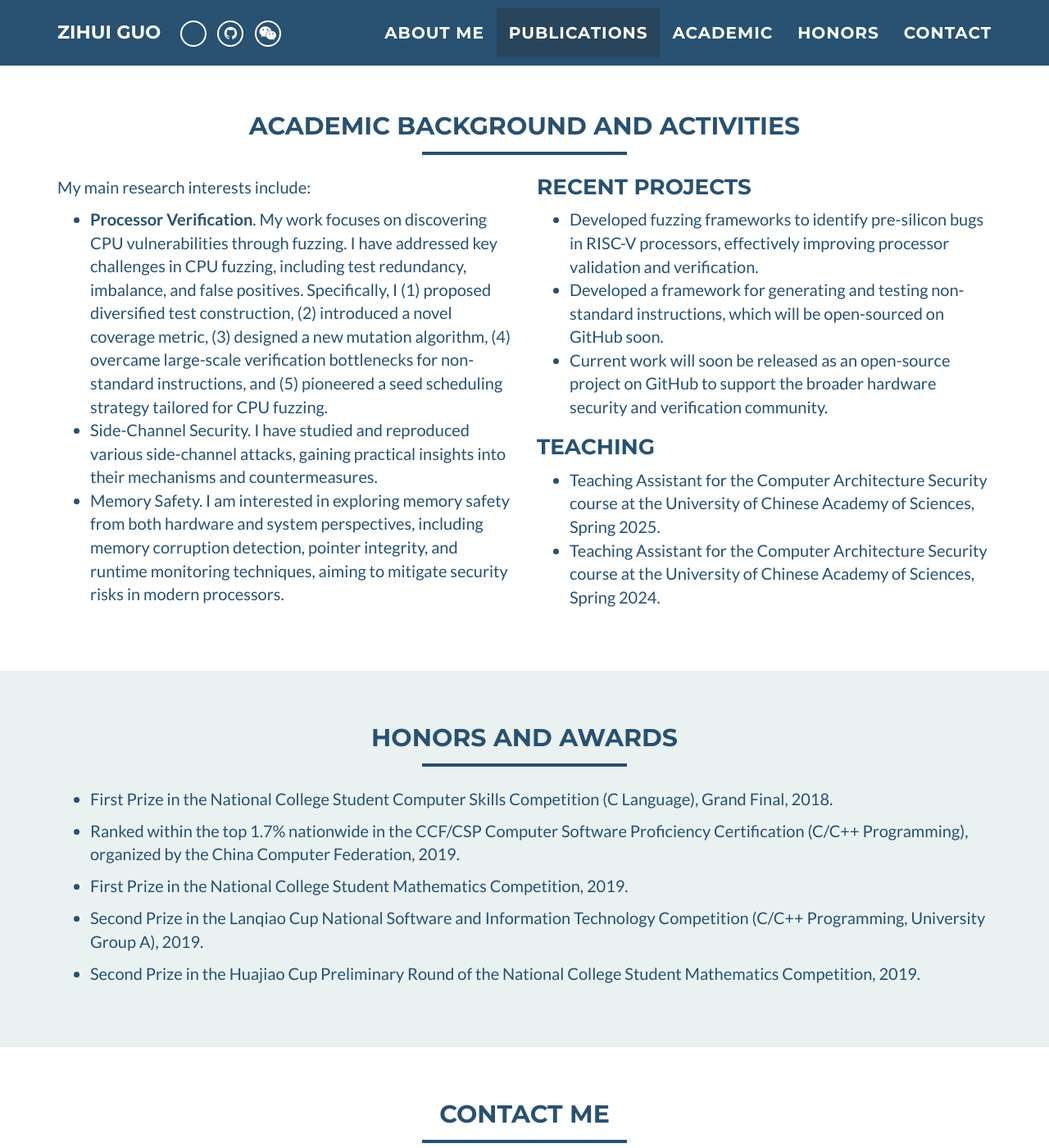
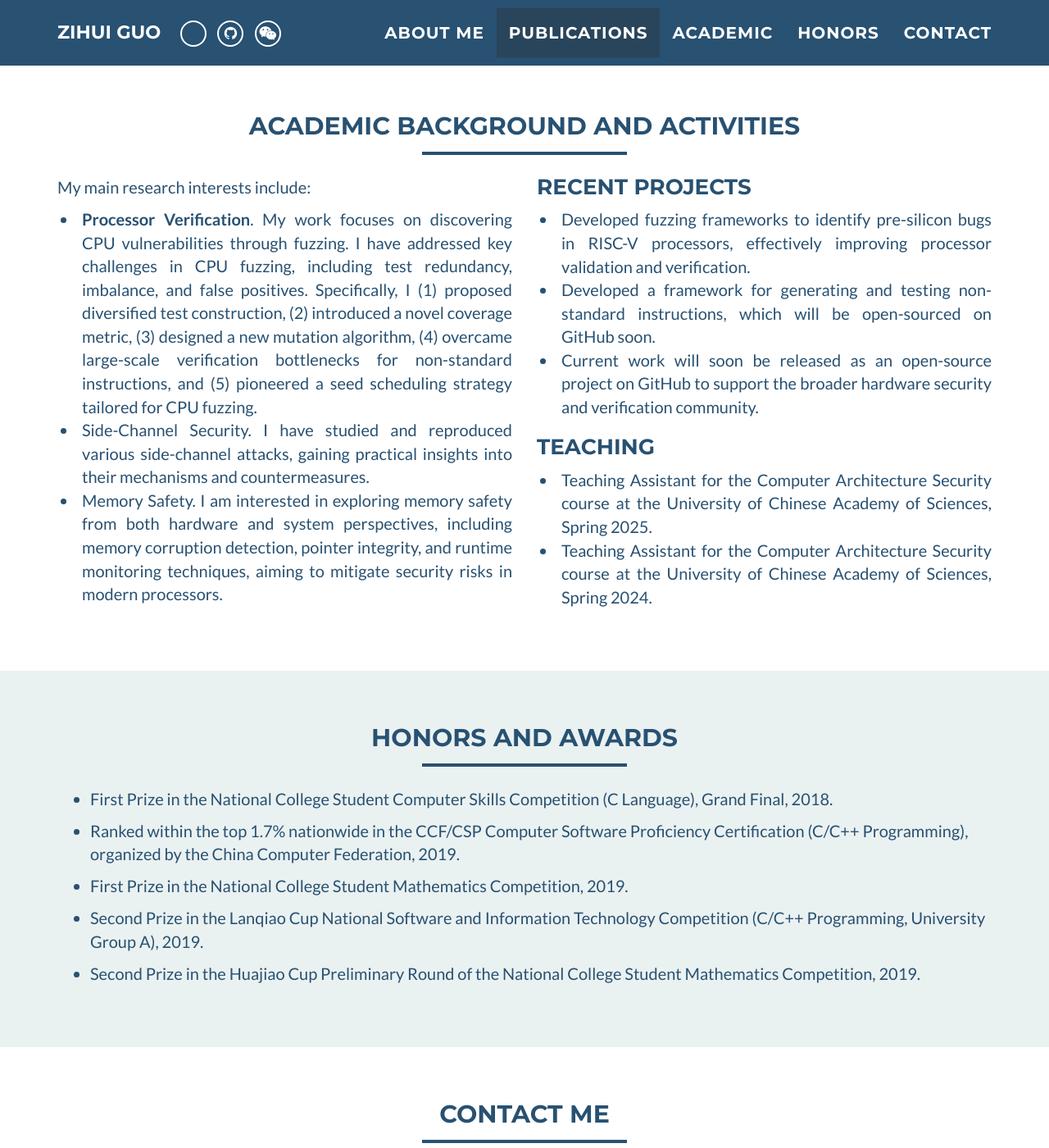
Before and after one commit to youzi27/youzi27.github.io, a Jekyll site: the page built from index.html, in a window 1280 px wide and 1400 px high, scrolled down 1794 px. Shown: the whole window at 82% size. Built offline with Jekyll 4.4.1, drawn with Linux system fonts in a browser that asks for light colours.

Commit message:
Initial resume3

```diff
--- a/_includes/honors.html
+++ b/_includes/honors.html
@@ -30,3 +30,10 @@
     </div>
   </div>
 </section>
+
+
+<style>
+#about p {
+  text-align: justify;
+}
+</style>
--- a/_includes/interests.html
+++ b/_includes/interests.html
@@ -50,3 +50,15 @@
     </div>
   </div>
 </section>
+
+<style>
+#interests ul {
+  list-style-position: outside; /* 默认圆点在外 */
+  padding-left: 1.2em;          /* 留点空间 */
+}
+
+#interests li {
+  text-align: justify;
+  padding-left: 0.3em;          /* 微调 */
+}
+</style>
```
